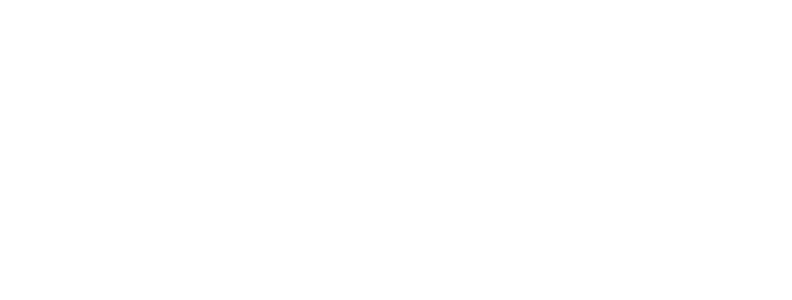
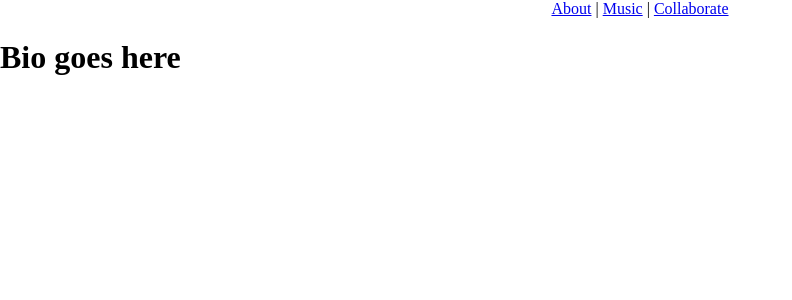
Before and after one commit to Blake-D/music-website-react, a React (Create React App) app: page /about in a window 1280 px wide. Shown: the top 300 px of the page, without its empty margins (0-792 px from the left). Built offline with nearby package versions, Linux system fonts and the light colour scheme.

Commit message:
routine push. restructuring routes

```diff
--- a/src/App.js
+++ b/src/App.js
@@ -2,10 +2,8 @@
 import { BrowserRouter as Router, Route } from 'react-router-dom'
 import './styles.css'
 import Home from './components/home/home'
-import Nav from './components/nav'
-import Bio from './components/bio'
+import About from './components/about'
 import Collab from './components/collab'
-import Philosophy from './components/philosophy'
 import Music from './components/music/music'
 import Piano from './components/music/piano'
 import Strings from './components/music/strings'
@@ -18,9 +16,8 @@
     <div>
       <Router>
         <Route exact path="/" render={Home}/>
-        <Route exact path="/bio" render={Bio}/>
+        <Route exact path="/about" render={About}/>
         <Route exact path="/collab" render={Collab}/>
-        <Route exact path="/philosophy" render={Philosophy}/>
         <Route exact path="/music" render={Music}/>
         <Route exact path="/music/piano" render={Piano}/>
         <Route exact path="/music/Strings" render={Strings}/>
--- a/src/components/bio.js
+++ b/src/components/about.js
@@ -1,11 +1,13 @@
 import React from 'react'
+import Nav from './nav'
 
-function Bio(){
+function About(){
     return(
         <div>
+            <Nav />
             <h1>Bio goes here</h1>
         </div>
     )
 }
 
-export default Bio
+export default About
--- a/src/components/music/chamber-misc.js
+++ b/src/components/music/chamber-misc.js
@@ -1,8 +1,10 @@
 import React from 'react'
+import Nav from '../nav'
 
 function ChamberMisc(){
     return(
         <div>
+            <Nav />
             <h1>Chamber-Misc music here</h1>
         </div>
     )
--- a/src/components/music/electronic.js
+++ b/src/components/music/electronic.js
@@ -1,8 +1,10 @@
 import React from 'react'
+import Nav from '../nav'
 
 function Electronic(){
     return(
         <div>
+            <Nav />
             <h1>Electronic music here</h1>
         </div>
     )
--- a/src/components/music/music.js
+++ b/src/components/music/music.js
@@ -1,9 +1,11 @@
 import React from 'react'
 import { Link } from 'react-router-dom'
+import Nav from '../nav'
 
 function Music(){
     return(
         <div>
+            <Nav />
             <Link to="/music/piano">Piano</Link><br></br>
             <Link to="/music/strings">Strings</Link><br></br>
             <Link to="/music/vocal">Vocal</Link><br></br>
--- a/src/components/music/piano.js
+++ b/src/components/music/piano.js
@@ -1,8 +1,10 @@
 import React from 'react'
+import Nav from '../nav'
 
 function Piano(){
     return(
         <div>
+            <Nav />
             <h1>Piano music here</h1>
         </div>
     )
--- a/src/components/music/strings.js
+++ b/src/components/music/strings.js
@@ -1,8 +1,10 @@
 import React from 'react'
+import Nav from '../nav'
 
 function Strings(){
     return(
         <div>
+            <Nav />
             <h1>String music here</h1>
         </div>
     )
--- a/src/components/music/vocal.js
+++ b/src/components/music/vocal.js
@@ -1,8 +1,10 @@
 import React from 'react'
+import Nav from '../nav'
 
 function Vocal(){
     return(
         <div>
+            <Nav />
             <h1>Vocal music here</h1>
         </div>
     )
--- a/src/components/nav.js
+++ b/src/components/nav.js
@@ -4,7 +4,7 @@
 function Nav(){
     return(
         <div id="nav">
-            <Link to="/bio">About</Link>{' | '}
+            <Link to="/about">About</Link>{' | '}
             <Link to="/music">Music</Link>{' | '}
             <Link to="/collab">Collaborate</Link>
         </div>
--- a/src/components/philosophy.js
+++ /dev/null
@@ -1,11 +0,0 @@
-import React from 'react'
-
-function Philosophy(){
-    return(
-        <div>
-            <h1>Here's my philosophy on music</h1>
-        </div>
-    )
-}
-
-export default Philosophy
```
Also changed, not shown: src/components/music/recordings.js (deleted, +0 -11 lines), src/components/music/scores.js (deleted, +0 -11 lines).
